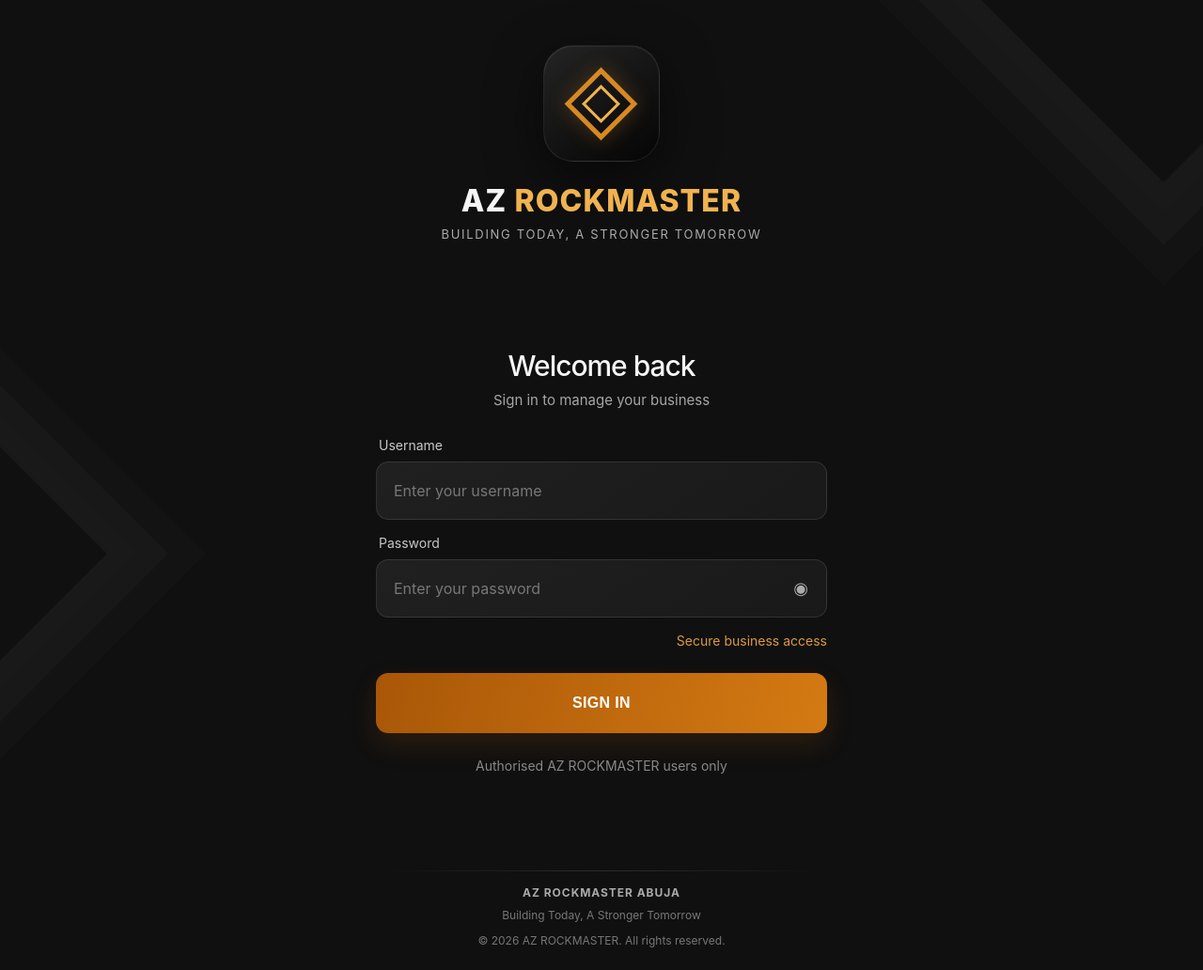
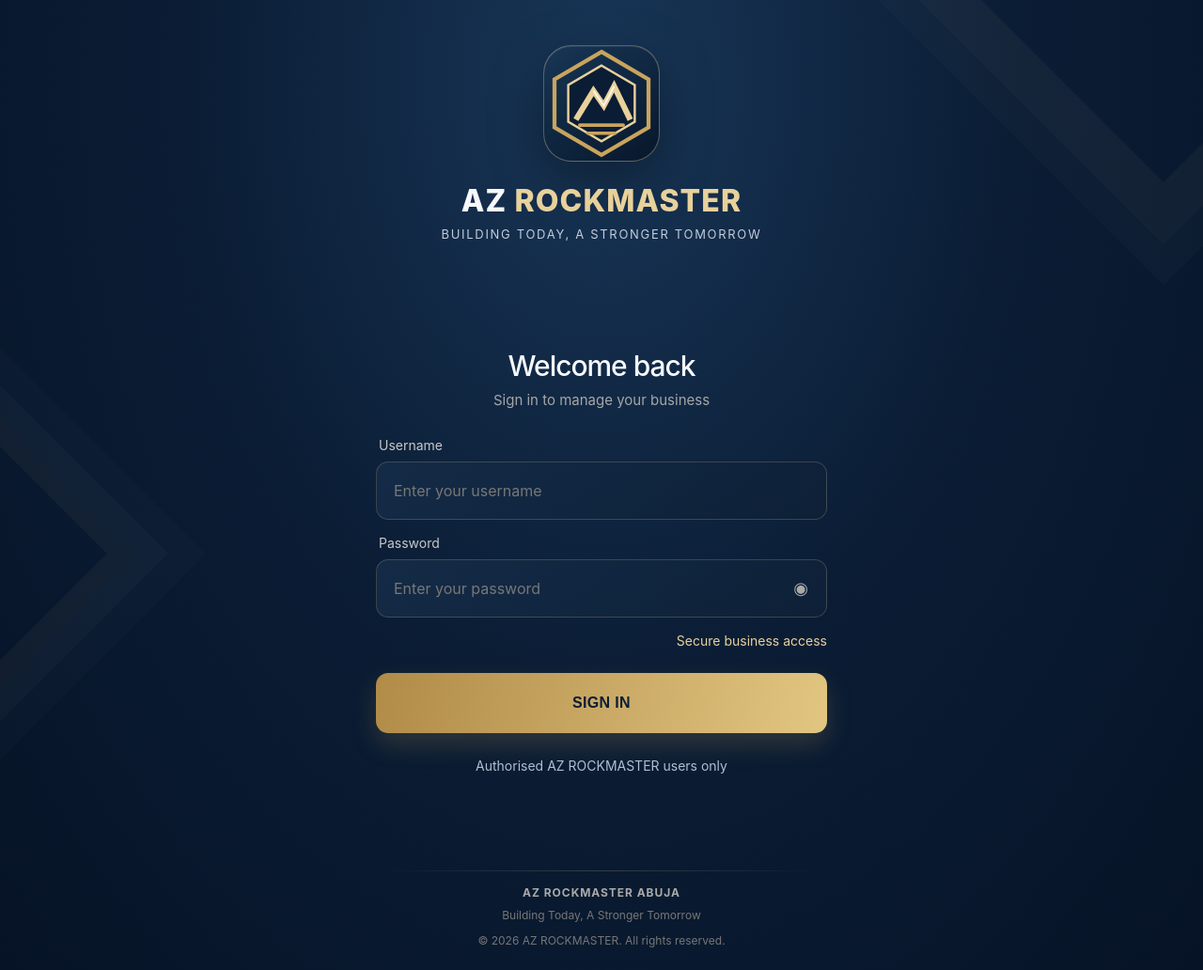
Before and after one commit to python-bender/azrockmaster-managment-system-, a Django app: page /accounts/login/ in a window 1280 px wide. Shown: the whole page at 94% size. Run offline with Django 5.2, Linux system fonts and the light colour scheme.

Commit message:
Apply AZ Rockmaster navy white gold brand identity and unique quarry emblem

```diff
--- a/templates/core/login.html
+++ b/templates/core/login.html
@@ -3,24 +3,24 @@
 <head>
   <meta charset="utf-8">
   <meta name="viewport" content="width=device-width, initial-scale=1, viewport-fit=cover">
-  <meta name="theme-color" content="#101010">
+  <meta name="theme-color" content="#0b1d35">
   <title>Sign in | AZ ROCKMASTER</title>
   <style>
-    :root{color-scheme:dark;--gold:#d88922;--gold-light:#f0b34f;--muted:#9b9b9b;--panel:#1b1b1b;--line:rgba(255,255,255,.10)}
+    :root{color-scheme:dark;--navy:#0b1d35;--navy-deep:#061326;--navy-mid:#122b4b;--gold:#c9a45c;--gold-light:#e8d19b;--muted:#aebbd0;--panel:#10243d;--line:rgba(232,209,155,.20)}
     *{box-sizing:border-box}
     html,body{min-height:100%;margin:0}
-    body{font-family:Inter,-apple-system,BlinkMacSystemFont,"Segoe UI",Roboto,Arial,sans-serif;background:#101010;color:#f5f5f5;overflow-x:hidden}
-    body:before,body:after{content:"";position:fixed;pointer-events:none;z-index:0;transform:rotate(45deg);border:22px solid rgba(255,255,255,.035)}
-    body:before{width:300px;height:300px;top:-190px;right:-130px;box-shadow:0 0 0 25px rgba(255,255,255,.018),0 0 0 55px rgba(255,255,255,.012)}
+    body{font-family:Inter,-apple-system,BlinkMacSystemFont,"Segoe UI",Roboto,Arial,sans-serif;background:radial-gradient(ellipse at 50% 8%,#183657 0%,var(--navy) 48%,var(--navy-deep) 100%);color:#f7f8fb;overflow-x:hidden}
+    body:before,body:after{content:"";position:fixed;pointer-events:none;z-index:0;transform:rotate(45deg);border:22px solid rgba(232,209,155,.045)}
+    body:before{width:300px;height:300px;top:-190px;right:-130px;box-shadow:0 0 0 25px rgba(232,209,155,.025),0 0 0 55px rgba(232,209,155,.015)}
     body:after{width:250px;height:250px;bottom:8%;left:-210px;box-shadow:0 0 0 24px rgba(255,255,255,.018),0 0 0 52px rgba(255,255,255,.012)}
     .page{position:relative;z-index:1;min-height:100svh;display:flex;flex-direction:column;align-items:center;padding:clamp(26px,6vh,64px) 22px 24px}
     .brand{display:flex;flex-direction:column;align-items:center;text-align:center}
-    .brand-mark{width:112px;height:112px;border-radius:32px;background:linear-gradient(145deg,#242424,#050505);border:1px solid rgba(255,255,255,.09);display:grid;place-items:center;box-shadow:0 18px 55px rgba(0,0,0,.55),inset 0 1px rgba(255,255,255,.06);margin-bottom:22px}
+    .brand-mark{width:118px;height:118px;border-radius:30px;background:linear-gradient(145deg,#173656,#08172b);border:1px solid rgba(232,209,155,.36);display:grid;place-items:center;box-shadow:0 18px 55px rgba(0,0,0,.35),inset 0 1px rgba(255,255,255,.09);margin-bottom:22px}
     .mark-shape{width:55px;height:55px;border:5px solid var(--gold);transform:rotate(45deg);position:relative;box-shadow:0 0 22px rgba(216,137,34,.28)}
     .mark-shape:before{content:"";position:absolute;inset:8px;border:3px solid var(--gold-light)}
     .brand-name{font-size:clamp(24px,5vw,32px);font-weight:850;letter-spacing:.035em}
     .brand-name span{color:var(--gold-light)}
-    .tagline{font-size:13px;letter-spacing:.13em;text-transform:uppercase;color:#aaa;margin-top:8px}
+    .tagline{font-size:13px;letter-spacing:.13em;text-transform:uppercase;color:#c1ccda;margin-top:8px}
     .content{width:100%;max-width:480px;margin:auto 0;padding:clamp(38px,8vh,76px) 0 42px}
     .welcome{text-align:center;margin-bottom:30px}
     .welcome h1{font-size:clamp(24px,5vw,30px);font-weight:550;letter-spacing:-.035em;margin:0 0 9px}
@@ -28,30 +28,38 @@
     .field{margin:0 0 16px}
     .field label{display:block;color:#c8c8c8;font-size:14px;margin:0 0 9px 3px}
     .input-wrap{position:relative}
-    .field input{width:100%;height:62px;border-radius:13px;border:1px solid var(--line);background:linear-gradient(145deg,#202020,#191919);color:#fff;padding:0 18px;font:inherit;font-size:16px;outline:none;transition:border-color .2s,box-shadow .2s}
+    .field input{width:100%;height:62px;border-radius:13px;border:1px solid var(--line);background:linear-gradient(145deg,#142b47,#0d2037);color:#fff;padding:0 18px;font:inherit;font-size:16px;outline:none;transition:border-color .2s,box-shadow .2s}
     .field input::placeholder{color:#777}
-    .field input:focus{border-color:rgba(240,179,79,.8);box-shadow:0 0 0 3px rgba(216,137,34,.13)}
+    .field input:focus{border-color:rgba(232,209,155,.85);box-shadow:0 0 0 3px rgba(201,164,92,.15)}
     .password-input{padding-right:58px!important}
     .toggle{position:absolute;right:10px;top:50%;transform:translateY(-50%);border:0;background:transparent;color:#aaa;padding:10px;cursor:pointer;font-size:18px}
     .forgot{display:flex;justify-content:flex-end;margin:4px 0 26px}
-    .forgot span{font-size:14px;color:#d99a42}
-    .submit{width:100%;height:64px;border:0;border-radius:13px;background:linear-gradient(105deg,#a95708,#d47a13);color:#fff;font-weight:750;font-size:16px;letter-spacing:.02em;cursor:pointer;box-shadow:0 12px 28px rgba(174,91,8,.18);transition:filter .2s,transform .2s}
+    .forgot span{font-size:14px;color:var(--gold-light)}
+    .submit{width:100%;height:64px;border:0;border-radius:13px;background:linear-gradient(105deg,#b18b48,#e1c681);color:#0b1d35;font-weight:750;font-size:16px;letter-spacing:.02em;cursor:pointer;box-shadow:0 12px 28px rgba(201,164,92,.20);transition:filter .2s,transform .2s}
     .submit:hover{filter:brightness(1.08)}.submit:active{transform:scale(.99)}
     .errors{background:rgba(160,35,35,.15);border:1px solid rgba(255,100,100,.28);color:#ffb4b4;border-radius:10px;padding:12px 14px;margin-bottom:18px;font-size:14px}
-    .help{text-align:center;color:#888;font-size:14px;margin:26px 0 0}
-    .help strong{color:#ddd;font-weight:600}
+    .help{text-align:center;color:#b0bfd1;font-size:14px;margin:26px 0 0}
+    .help strong{color:#f2e5c6;font-weight:600}
     .footer{width:100%;max-width:480px;margin-top:auto;text-align:center;color:#777;font-size:12px;padding-top:26px}
     .footer-brand{color:#aaa;font-weight:650;letter-spacing:.08em;margin-bottom:9px}
-    .footer-line{height:1px;background:linear-gradient(90deg,transparent,rgba(255,255,255,.12),transparent);margin:0 0 15px}
+    .footer-line{height:1px;background:linear-gradient(90deg,transparent,rgba(232,209,155,.20),transparent);margin:0 0 15px}
     @media(min-width:700px){.page{justify-content:center}.content{margin:50px 0 35px}.brand-mark{width:124px;height:124px}}
-    @media(max-height:720px){.page{padding-top:22px}.brand-mark{width:78px;height:78px;border-radius:23px;margin-bottom:14px}.mark-shape{width:40px;height:40px;border-width:4px}.content{padding:34px 0 25px}.welcome{margin-bottom:22px}.field input{height:56px}.submit{height:58px}}
+    @media(max-height:720px){.page{padding-top:22px}.brand-mark{width:82px;height:82px;border-radius:23px;margin-bottom:14px}.brand-symbol{width:58px;height:58px}.content{padding:34px 0 25px}.welcome{margin-bottom:22px}.field input{height:56px}.submit{height:58px}}
     @media(prefers-reduced-motion:reduce){*{transition:none!important}}
   </style>
 </head>
 <body>
   <main class="page">
     <header class="brand" aria-label="AZ ROCKMASTER">
-      <div class="brand-mark" aria-hidden="true"><div class="mark-shape"></div></div>
+      <div class="brand-mark" aria-hidden="true">
+        <svg class="brand-symbol" viewBox="0 0 100 100" role="img" aria-label="">
+          <path d="M50 5 91 29 91 71 50 95 9 71 9 29Z" fill="none" stroke="#c9a45c" stroke-width="3.5"/>
+          <path d="M50 17 79 34 79 66 50 83 21 66 21 34Z" fill="#0b1d35" stroke="#e8d19b" stroke-width="2"/>
+          <path d="M29 62 43 39 52 52 61 35 74 62" fill="none" stroke="#e8d19b" stroke-width="5" stroke-linecap="square" stroke-linejoin="miter"/>
+          <path d="M31 69H69M38 76H62" stroke="#c9a45c" stroke-width="3" stroke-linecap="round"/>
+          <path d="M43 39 52 52 61 35" fill="none" stroke="#fff" stroke-width="1.5" opacity=".8"/>
+        </svg>
+      </div>
       <div class="brand-name">AZ <span>ROCKMASTER</span></div>
       <div class="tagline">Building Today, A Stronger Tomorrow</div>
     </header>
```
